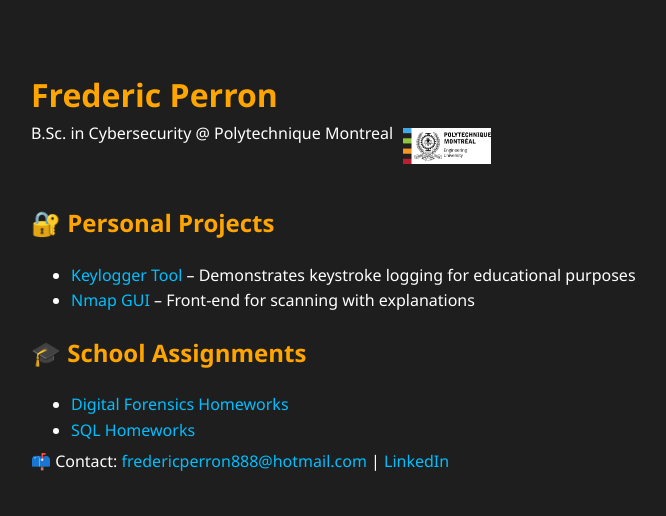
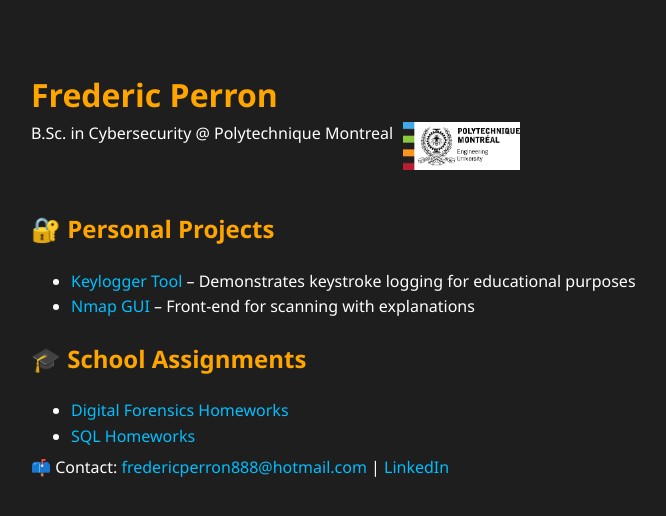
Before and after one commit to perrfred/perrfred.github.io, a plain HTML site: page index.html in a window 1280 px wide. Shown: the whole page, without its empty margins (17-683 px from the left). Drawn offline with Linux system fonts and the light colour scheme.

Commit message:
Update style.css

```diff
--- a/style.css
+++ b/style.css
@@ -48,6 +48,6 @@ pre, code {
 }
 
 .school-logo {
-  height: 36px;                 /* adjust as needed */
+  height: 48px;                 /* adjust as needed */
   flex-shrink: 0;               /* prevents image from shrinking */
 }
```
